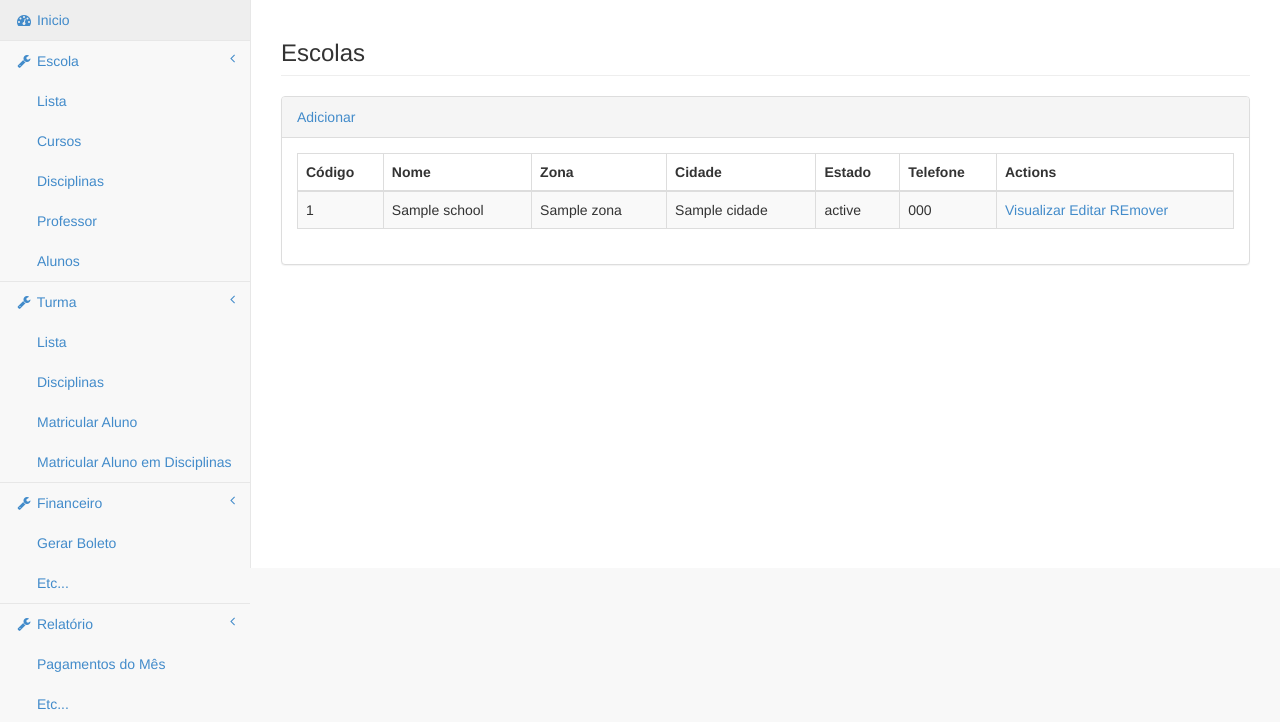
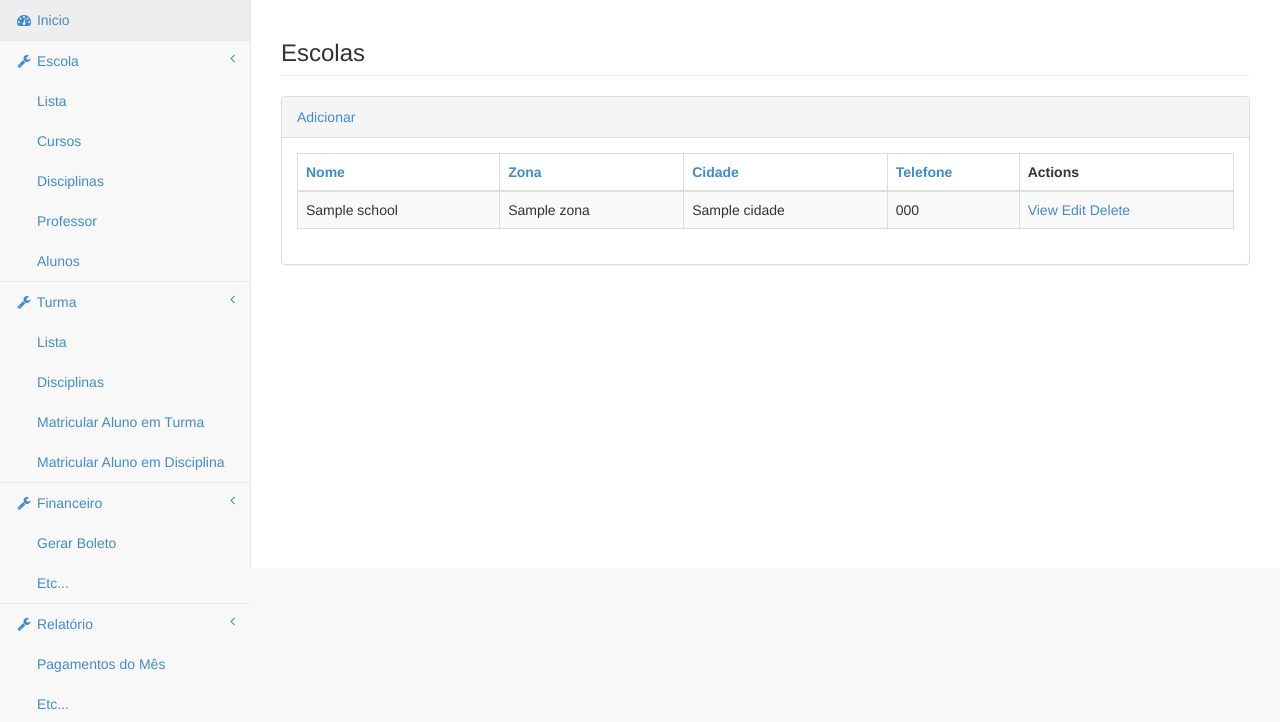
Before and after one commit to carleandro7/sistemaescolar, a CakePHP app: the page made by app/View/Schools/index.ctp in a window 1280 px wide. Shown: the part 51-773 px from the top of the page. Run offline with PHP 8.4 and a stand-in for CakePHP, Linux system fonts and the light colour scheme; the template is opened without the code that fills it: most values are stand-ins (such as "Sample title", 1, 10 or a date in 2020); data that the repository does not hold is empty; some libraries are stand-ins or nearby versions.

Commit message:
mudanças no menu e no index groups

```diff
--- a/app/View/Elements/MenuPrincipal.ctp
+++ b/app/View/Elements/MenuPrincipal.ctp
@@ -61,10 +61,10 @@
                                     <?php echo $this->Html->link(__('Disciplinas'), array('controller' => 'DisciplineGroups', 'action' => 'index')); ?>
                                 </li>
                                 <li>
-                                    <?php echo $this->Html->link(__('Matricular Aluno'), array('controller' => 'GroupStudents', 'action' => 'index')); ?>
+                                    <?php echo $this->Html->link(__('Matricular Aluno em Turma'), array('controller' => 'GroupStudents', 'action' => 'index')); ?>
                                 </li>
                                 <li>
-                                    <?php echo $this->Html->link(__('Matricular Aluno em Disciplinas'), array('controller' => 'DisciplineStudents', 'action' => 'index')); ?>
+                                    <?php echo $this->Html->link(__('Matricular Aluno em Disciplina'), array('controller' => 'DisciplineStudents', 'action' => 'index')); ?>
                                 </li>
                              </ul>
                             <!-- /.nav-second-level -->
--- a/app/View/Groups/index.ctp
+++ b/app/View/Groups/index.ctp
@@ -62,9 +62,3 @@
 	?>
 	</div>
 </div>
-<div class="actions">
-	<h3><?php echo __('Actions'); ?></h3>
-	<ul>
-		<li><?php echo $this->Html->link(__('New Group'), array('action' => 'add')); ?></li>
-	</ul>
-</div>
--- a/app/View/Schools/index.ctp
+++ b/app/View/Schools/index.ctp
@@ -15,29 +15,25 @@
                                 <table class="table table-striped table-bordered table-hover" id="dataTables-example">
                                     <thead>
                                         <tr>
-                                            <th>Código</th>
-                                            <th>Nome</th>
-                                            <th>Zona</th>
-                                            <th>Cidade</th>
-                                            <th>Estado</th>
-                                            <th>Telefone</th>
-                                            <th>Actions</th>
+                                            <th><?php echo $this->Paginator->sort('nome','Nome'); ?></th>
+                                            <th><?php echo $this->Paginator->sort('zona','Zona'); ?></th>
+                                            <th><?php echo $this->Paginator->sort('cidade','Cidade'); ?></th>
+                                            <th><?php echo $this->Paginator->sort('telefone','Telefone'); ?></th>
+                                            <th class="actions"><?php echo __('Actions'); ?></th>
                                         </tr>
                                     </thead>
                                     <tbody>
                                         <?php foreach ($schools as $school): ?>
                                             <tr class="odd gradeX">
-                                                    <td><?php echo h($school['School']['id']); ?>&nbsp;</td>
                                                     <td><?php echo h($school['School']['nome']); ?>&nbsp;</td>
                                                     <td><?php echo h($school['School']['zona']); ?>&nbsp;</td>
                                                     <td><?php echo h($school['School']['cidade']); ?>&nbsp;</td>
-                                                    <td><?php echo h($school['School']['estado']); ?>&nbsp;</td>
                                                     <td><?php echo h($school['School']['telefone']); ?>&nbsp;</td>
 
                                                     <td lass="center">
-                                                            <?php echo $this->Html->link(__('Visualizar'), array('action' => 'view', $school['School']['id'])); ?>
-                                                            <?php echo $this->Html->link(__('Editar'), array('action' => 'edit', $school['School']['id'])); ?>
-                                                            <?php echo $this->Form->postLink(__('REmover'), array('action' => 'delete', $school['School']['id']), array(), __('Are you sure you want to delete # %s?', $school['School']['id'])); ?>
+                                                            <?php echo $this->Html->link(__('View'), array('action' => 'view', $school['School']['id'])); ?>
+                                                            <?php echo $this->Html->link(__('Edit'), array('action' => 'edit', $school['School']['id'])); ?>
+                                                            <?php echo $this->Form->postLink(__('Delete'), array('action' => 'delete', $school['School']['id']), array(), __('Are you sure you want to delete # %s?', $school['School']['id'])); ?>
                                                     </td>
                                             </tr>
                                     <?php endforeach; ?>
```
